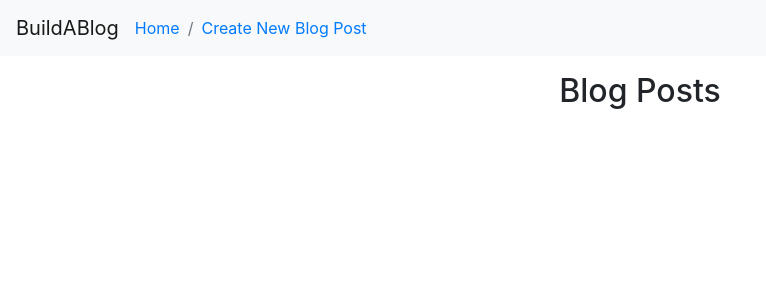
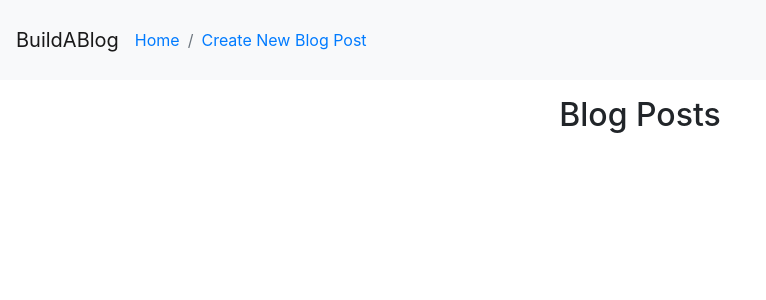
Before and after one commit to theodoremoreland/BuildABlog, a Flask app: page / in a window 1280 px wide. Shown: the top 300 px of the page, without its empty margins (0-766 px from the left). Run offline with Flask 2, Linux system fonts and the light colour scheme; data that the repository does not hold is empty.

Commit message:
Increased the size of navbar

```diff
--- a/application/static/css/style.css
+++ b/application/static/css/style.css
@@ -1,3 +1,7 @@
+nav {
+    height: 80px;
+}
+
 .header {
     text-align: center;
 }
--- a/application/templates/base.html
+++ b/application/templates/base.html
@@ -25,8 +25,6 @@
                     <a href='/create-blog-post'>Create New Blog Post</a>
                 </li>
             </ul>
-
-
         </nav>
 
         {% with messages = get_flashed_messages() %}
```
